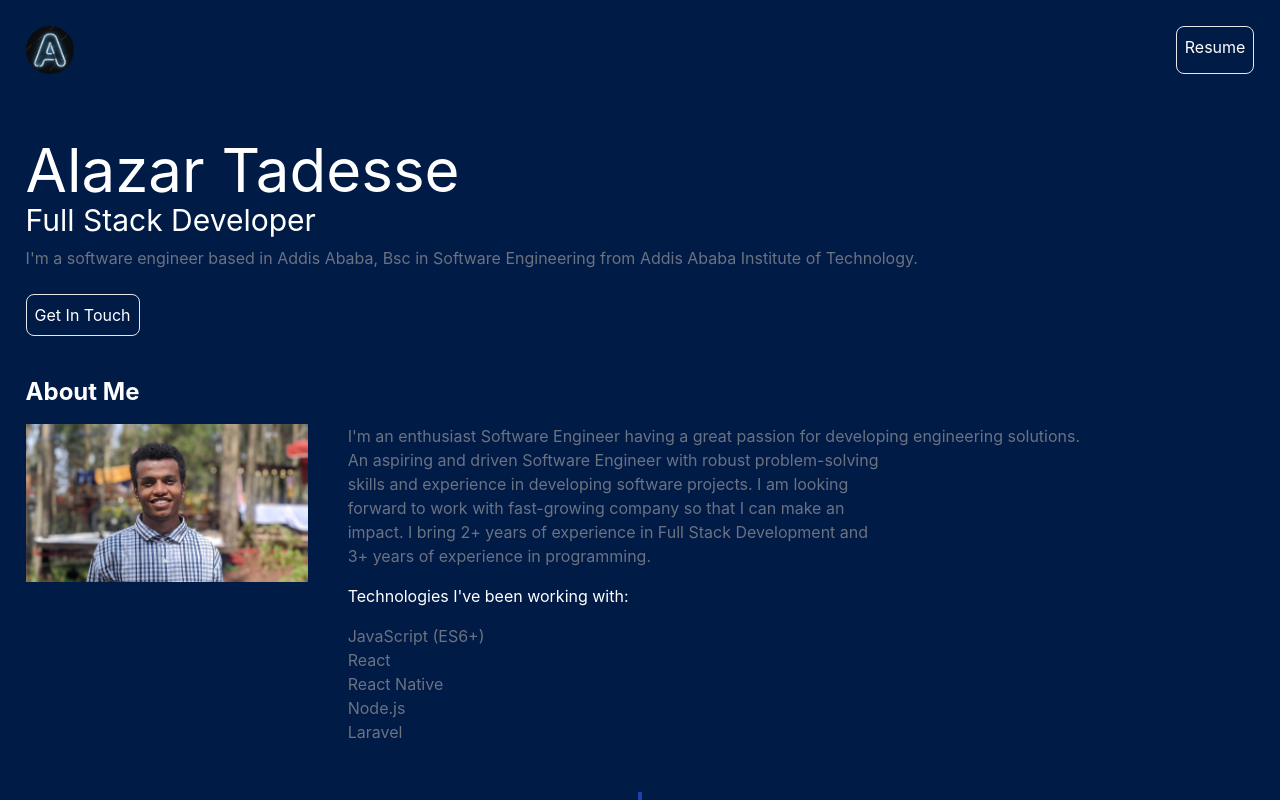
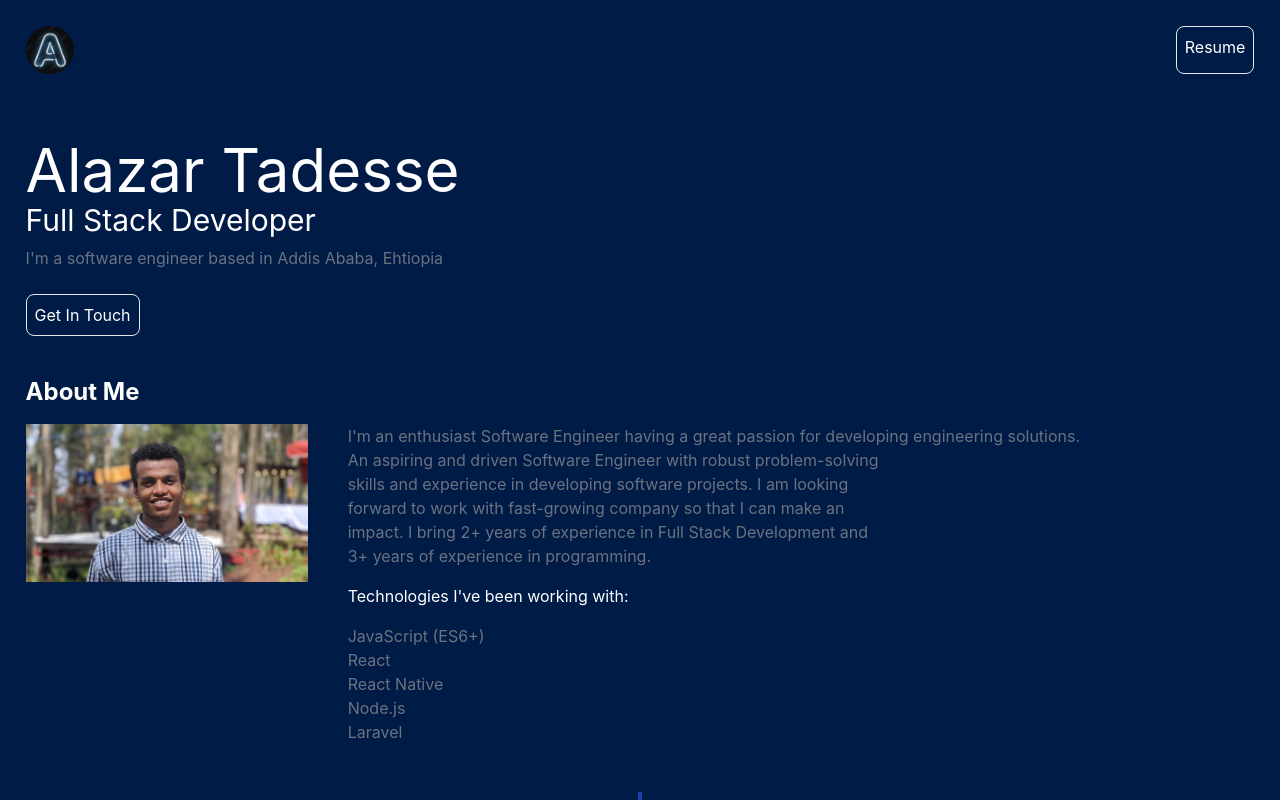
Before and after one commit to Alazar-dev/portfolio, a React (Create React App) app: page / in a window 1280 px wide. Shown: the top 800 px of the page. Built offline with nearby package versions, Linux system fonts and the light colour scheme.

Commit message:
Update index.js

```diff
--- a/src/pages/index.js
+++ b/src/pages/index.js
@@ -12,7 +12,7 @@ export default function Home() {
       <Hero
         name="Alazar Tadesse"
         profession="Full Stack Developer"
-        description="I'm a software engineer based in Addis Ababa, Bsc in Software Engineering from Addis Ababa Institute of Technology."
+        description="I'm a software engineer based in Addis Ababa, Ehtiopia"
       />
       <About
         technologies={[
```
